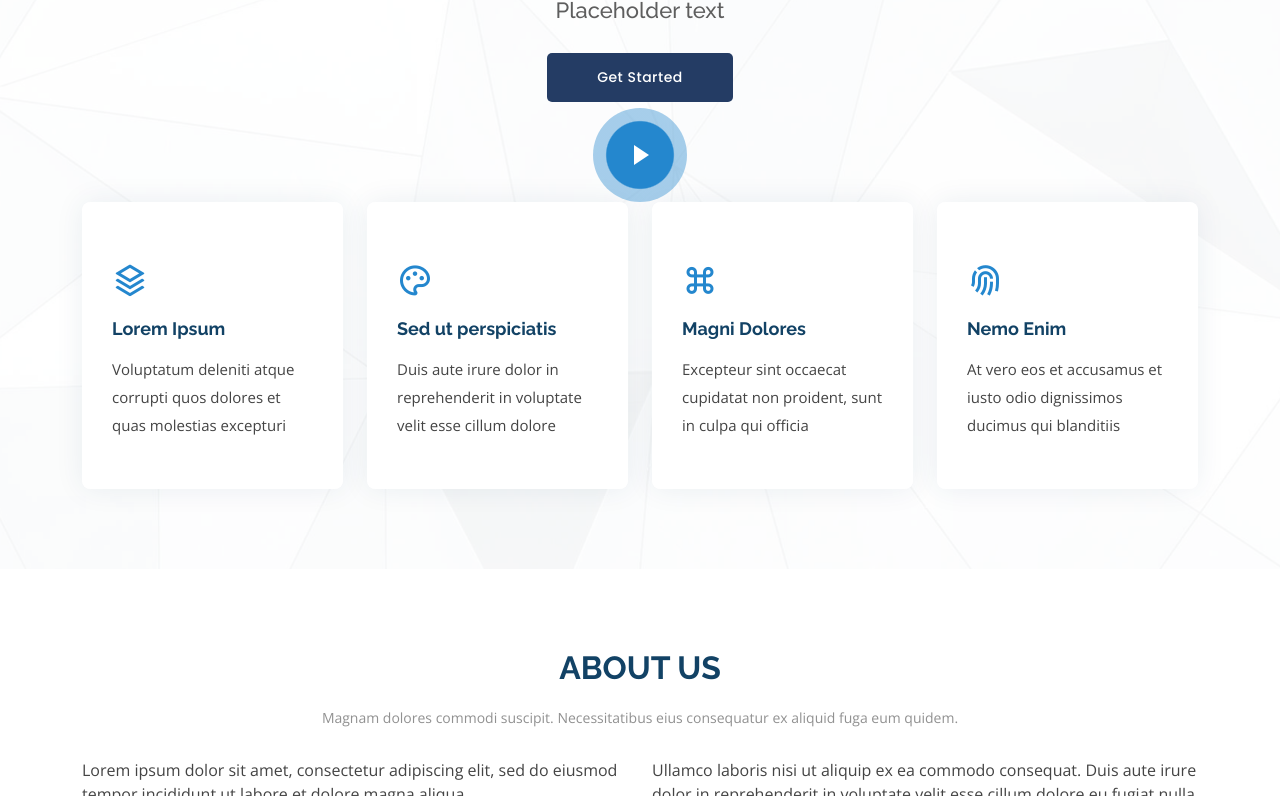
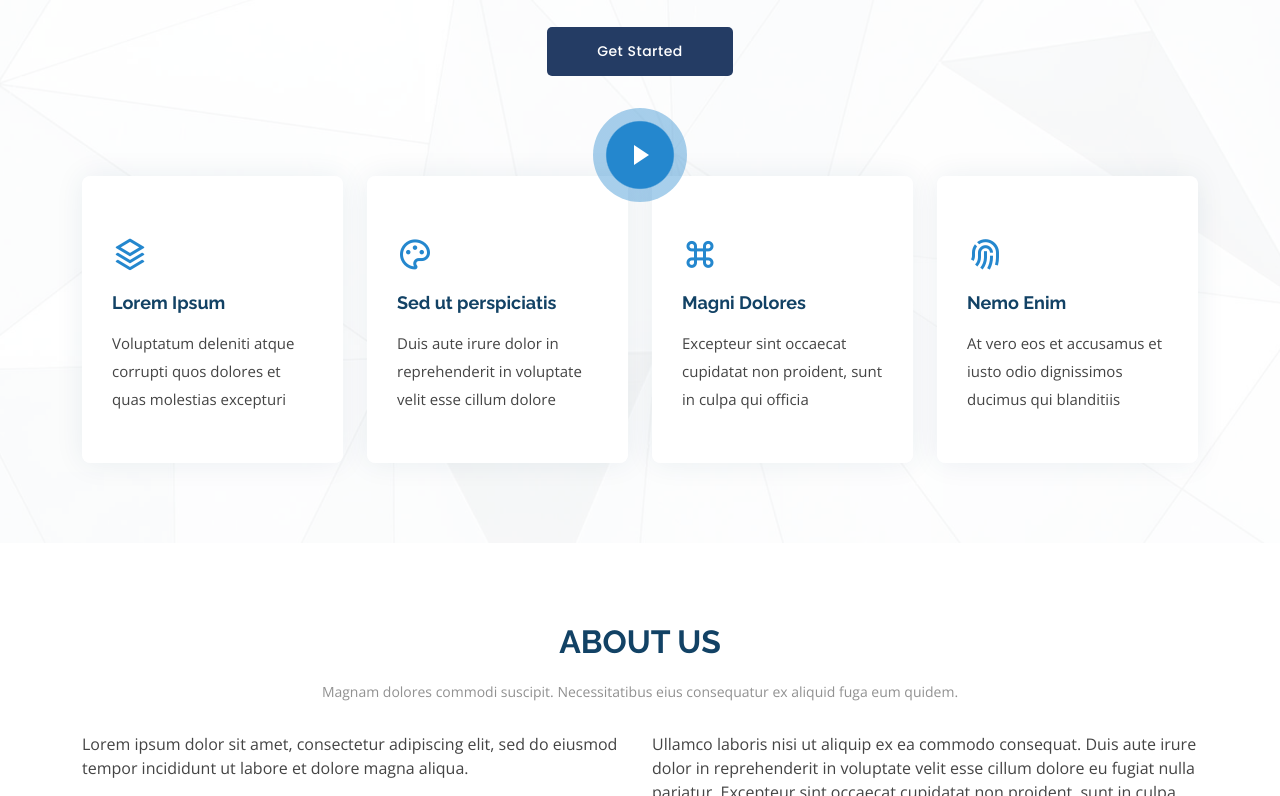
Before and after one commit to gkareem2661/MSA-Website, a plain HTML site: page OnePage/index.html in a window 1280 px wide. Shown: the part 245-1041 px from the top of the page. Drawn offline with nearby package versions, Linux system fonts and the light colour scheme.

```diff
--- a/OnePage/index.html
+++ b/OnePage/index.html
@@ -98,7 +98,7 @@
       <div class="row justify-content-center">
         <div class="col-xl-7 col-lg-9 text-center">
           <h1>UCONN MSA</h1>
-          <h2>Placeholder text</h2>
+          <h2></h2>
         </div>
       </div>
       <div class="text-center">
```
